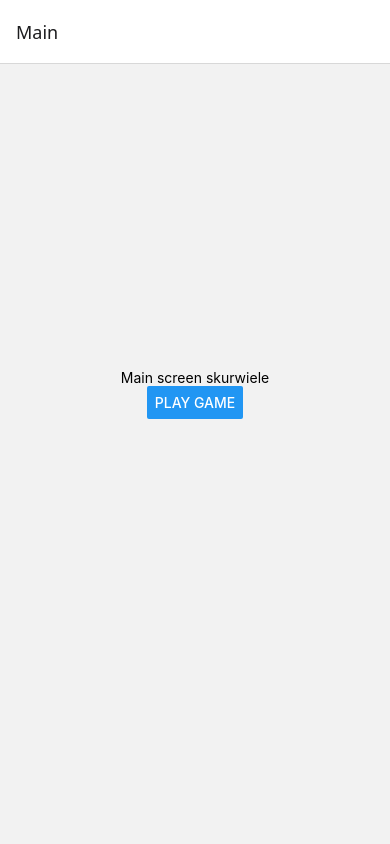
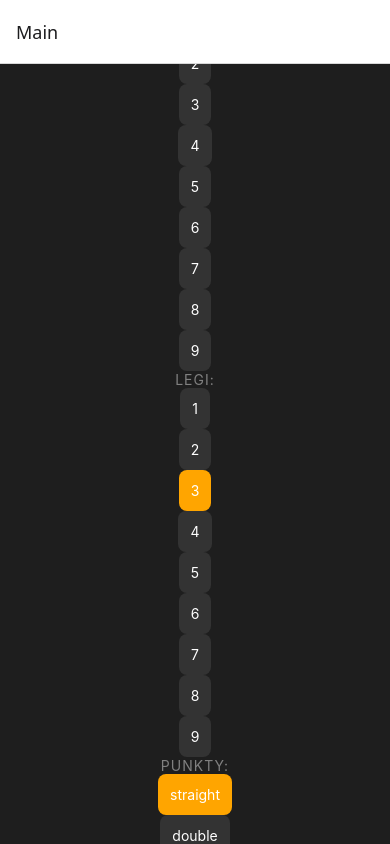
Before and after one commit to kyubifml/darts-scorer, a React Native app: screen /Main in a window 390 px wide. Built offline with nearby package versions, Linux system fonts and the light colour scheme.

Commit message:
MainScreen declared buttons and beta page view.

```diff
--- a/App.tsx
+++ b/App.tsx
@@ -6,7 +6,7 @@ import { NavigationContainer } from '@react-navigation/native'; //nawigacja
 import { createNativeStackNavigator } from '@react-navigation/native-stack';
 import MainScreen from './src/screens/MainScreen'; //importowanie ekranu glownego
 import GameScreen from './src/screens/GameScreen'; //importowanie ekranu gry
-
+import WinScreen from './src/screens/WinScreen'; //importowanie ekranu wygranej
 
 const Stack = createNativeStackNavigator();
 
@@ -14,11 +14,12 @@ const Stack = createNativeStackNavigator();
 export default function App() { //glowna funkcja aplikacji
   return (
     <NavigationContainer>
-  <Stack.Navigator>
-    <Stack.Screen name="Main" component={MainScreen} />
-    <Stack.Screen name="Game" component={GameScreen} />
-  </Stack.Navigator>
-</NavigationContainer>
+      <Stack.Navigator>
+        <Stack.Screen name="Main" component={MainScreen} />
+        <Stack.Screen name="Game" component={GameScreen} />
+        <Stack.Screen name="Win" component={WinScreen} />
+      </Stack.Navigator>
+    </NavigationContainer>
   )
 
 }
--- a/app.json
+++ b/app.json
@@ -21,7 +21,8 @@
         "backgroundColor": "#ffffff"
       },
       "edgeToEdgeEnabled": true,
-      "predictiveBackGestureEnabled": false
+      "predictiveBackGestureEnabled": false,
+      "package": "com.anonymous.dartsscorer"
     },
     "web": {
       "favicon": "./assets/favicon.png"
--- a/package.json
+++ b/package.json
@@ -4,11 +4,12 @@
   "main": "index.ts",
   "scripts": {
     "start": "expo start",
-    "android": "expo start --android",
-    "ios": "expo start --ios",
+    "android": "expo run:android",
+    "ios": "expo run:ios",
     "web": "expo start --web"
   },
   "dependencies": {
+    "@react-native-picker/picker": "2.11.1",
     "@react-navigation/native": "^7.2.4",
     "@react-navigation/native-stack": "^7.14.14",
     "expo": "~54.0.33",
--- a/src/components/ui/PlayerCard.tsx
+++ b/src/components/ui/PlayerCard.tsx
@@ -12,7 +12,7 @@ interface PlayerCardProps {
   matchDarts: number;
 }
 
-export default function PlayerCard({ name, score, currentThrows, isActive, sum, leg, set, matchDarts, matchPoints}: PlayerCardProps) {
+export default function PlayerCard({ name, score, currentThrows, isActive, sum, leg, set, matchDarts, matchPoints }: PlayerCardProps) {
   const average = matchDarts === 0 ? 0 : (matchPoints / matchDarts) * 3;
   return (
     <View style={[
@@ -30,15 +30,13 @@ export default function PlayerCard({ name, score, currentThrows, isActive, sum,
 
       <View style={styles.middleColumn}>
         <View style={styles.inputsRow}>
-          <View style={styles.input}>
-            <Text style={styles.throwText}>{currentThrows[0]}</Text>
-          </View>
-          <View style={styles.input}>
-            <Text style={styles.throwText}>{currentThrows[1]}</Text>
-          </View>
-          <View style={styles.input}>
-            <Text style={styles.throwText}>{currentThrows[2]}</Text>
-          </View>
+          {[0, 1, 2].map((index) => (
+            <View key={index} style={styles.input}>
+              <Text style={styles.throwText}>
+                {currentThrows[index]}
+              </Text>
+            </View>
+          ))}
         </View>
         <Text style={styles.sum}>{sum}</Text>
       </View>
@@ -61,7 +59,6 @@ const styles = StyleSheet.create({
     borderRadius: 10,
     elevation: 5,
     flexDirection: 'row',
-    paddingBottom: 10,
     shadowColor: '#000',
     shadowOpacity: 0.1,
     shadowRadius: 5,
@@ -90,7 +87,7 @@ const styles = StyleSheet.create({
     fontWeight: 'bold',
     marginVertical: 5,
   },
-  sum:{
+  sum: {
     fontSize: 18,
     color: '#666',
     textAlign: 'center',
--- a/src/screens/MainScreen.tsx
+++ b/src/screens/MainScreen.tsx
@@ -1,4 +1,5 @@
-import { View, Text, StyleSheet, Button } from 'react-native';
+import { View, Text, TextInput, TouchableOpacity, StyleSheet, ScrollView } from 'react-native';
+import { useState } from 'react';
 
 
 const styles = StyleSheet.create({
@@ -7,17 +8,130 @@ const styles = StyleSheet.create({
     justifyContent: 'center', //wszystko do dolu
     alignItems: 'center',   //srodkowanie w pionie
     paddingBottom: 120.0, // odstep od dolu
+    backgroundColor: '#1e1e1e'
   }
 });
 
 export default function MainScreen({ navigation }: any) {
+  const [playerCount, setPlayerCount] = useState(2);
+  const [names, setNames] = useState(['', '', '', '']);
+  const [startingScore, setStartingScore] = useState(501);
+  const [sets, setSets] = useState(1);
+  const [legs, setLegs] = useState(3);
+  const [checkIn, setCheckIn] = useState<'straight' | 'double' | 'master'>('straight');
+
+  const handleNameChange = (text: string, index: number) => {
+    const updated = [...names];
+    updated[index] = text;
+    setNames(updated)
+  };
+
   return (
-    <View style={styles.container}>
-      <Text>Main screen skurwiele</Text>
-      <Button
-        title="Play game"
-        onPress={() => {navigation.navigate('Game');}}
-      />
+    <ScrollView contentContainerStyle={styles.container}>
+      <View style={{ flex: 1, flexDirection: 'row', alignItems: 'center', paddingVertical: 15, backgroundColor: '#1e1e1e' }}>
+        <Text style={{ color: 'gray', fontSize: 14, textTransform: 'uppercase', letterSpacing: 1 }}>
+          Liczba graczy:
+        </Text>
+        {[1, 2, 3, 4].map((n) => (
+          <TouchableOpacity
+            key={n}
+            onPress={() => setPlayerCount(n)}
+            style={{
+              padding: 12,
+              backgroundColor: playerCount === n ? 'orange' : '#333',
+              borderRadius: 8,
+              marginHorizontal: 4,
+            }}
+          >
+            <Text style={{ color: 'white' }}>{n}</Text>
+          </TouchableOpacity>
+        ))}
+
+
+        <Text style={{ color: 'gray', fontSize: 14, textTransform: 'uppercase', letterSpacing: 1 }}>
+          Punkty:
+        </Text>
+        {[101, 201, 301, 401, 501, 601, 701, 801, 901, 1001].map((n) => (
+          <TouchableOpacity
+            key={n}
+            onPress={() => setStartingScore(n)}
+            style={{
+              padding: 12,
+              backgroundColor: startingScore === n ? 'orange' : '#333',
+              borderRadius: 8,
+              marginHorizontal: 4,
+            }}
+          >
+            <Text style={{ color: 'white' }}>{n}</Text>
+          </TouchableOpacity>
+        ))}
+
       </View>
+      <View style={{ flex: 1, alignItems: 'center', paddingVertical: 15, backgroundColor: '#1e1e1e' }}>
+        <Text style={{ color: 'gray', fontSize: 14, textTransform: 'uppercase', letterSpacing: 1 }}>
+          Nazwy
+        </Text>
+      </View>
+      {names.slice(0, playerCount).map((name, index) => {
+        return (<TextInput
+          key={index}
+          value={name}
+          onChangeText={(text) => handleNameChange(text, index)}
+          placeholder={`Gracz ${index + 1}`}
+        />);
+
+      })}
+      <Text style={{ color: 'gray', fontSize: 14, textTransform: 'uppercase', letterSpacing: 1 }}>
+        Sety:
+      </Text>
+      {[1, 2, 3, 4, 5, 6, 7, 8, 9].map((n) => (
+        <TouchableOpacity
+          key={n}
+          onPress={() => setSets(n)}
+          style={{
+            padding: 12,
+            backgroundColor: sets === n ? 'orange' : '#333',
+            borderRadius: 8,
+            marginHorizontal: 4,
+          }}
+        >
+          <Text style={{ color: 'white' }}>{n}</Text>
+        </TouchableOpacity>
+      ))}
+      <Text style={{ color: 'gray', fontSize: 14, textTransform: 'uppercase', letterSpacing: 1 }}>
+        Legi:
+      </Text>
+      {[1, 2, 3, 4, 5, 6, 7, 8, 9].map((n) => (
+        <TouchableOpacity
+          key={n}
+          onPress={() => setLegs(n)}
+          style={{
+            padding: 12,
+            backgroundColor: legs === n ? 'orange' : '#333',
+            borderRadius: 8,
+            marginHorizontal: 4,
+          }}
+        >
+          <Text style={{ color: 'white' }}>{n}</Text>
+        </TouchableOpacity>
+      ))}
+      <Text style={{ color: 'gray', fontSize: 14, textTransform: 'uppercase', letterSpacing: 1 }}>
+        Punkty:
+      </Text>
+      {['straight', 'double', 'master'].map((n) => (
+        <TouchableOpacity
+          key={n}
+          onPress={() => setCheckIn(n as 'straight' | 'double' | 'master')}
+          style={{
+            padding: 12,
+            backgroundColor: checkIn === n ? 'orange' : '#333',
+            borderRadius: 8,
+            marginHorizontal: 4,
+          }}
+        >
+          <Text style={{ color: 'white' }}>{n}</Text>
+        </TouchableOpacity>
+      ))}
+    </ScrollView>
   );
 }
--- /dev/null
+++ b/src/screens/WinScreen.tsx
@@ -0,0 +1,26 @@
+import { View, Text, StyleSheet, Button } from 'react-native';
+
+
+const styles = StyleSheet.create({
+    container: {
+        flex: 1, //caly ekran
+        justifyContent: 'center', //wszystko do srodka
+        alignItems: 'center',   //srodkowanie w pionie
+        paddingBottom: 120.0, // odstep od dolu
+    }
+});
+
+export default function WinScreen({ navigation, route }: any) {
+    const { winner, winnerDarts, winnerPoints } = route.params
+    return (
+        <View style={styles.container}>
+            <Text>Meczycho wygrał {winner}</Text>
+            <Text>W {winnerDarts} rzutach</Text>
+            <Text>Średnia na rzut {((winnerPoints / winnerDarts) * 3).toFixed(2)}</Text>
+            <Button
+                title="Go back"
+                onPress={() => { navigation.navigate("Main"); }}
+            />
+        </View>
+    );
+}
```
Also changed, not shown: src/screens/GameScreen.tsx (+106 -88 lines), 1 other file (tests, documents, lock files or other folders). Lines whose indentation alone changed are shown as unchanged.
